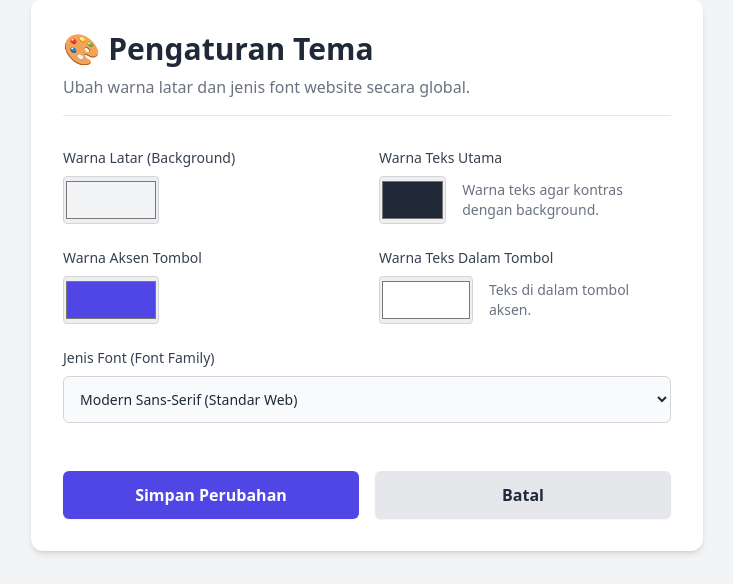
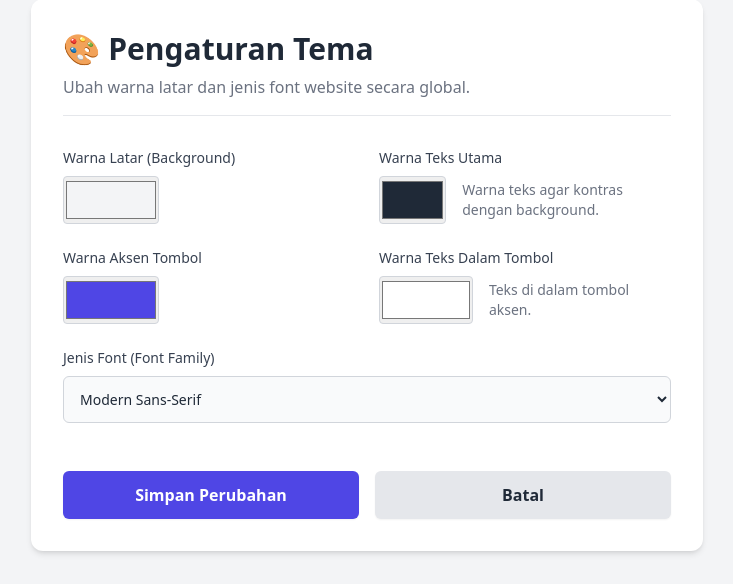
Before and after one commit to PKPL-Dapur-MBG/PKPL-TK2, a Django app: template main/templates/edit_style.html in a window 1280 px wide. Shown: the part 137-721 px from the top of the page, without its empty margins (273-1006 px from the left). Run offline with Django 4.2, Linux system fonts and the light colour scheme; the template is opened without the code that fills it, so the values that code supplies are empty; data comes from the database, SQL or seed files in the repository; some libraries are stand-ins or nearby versions.

Commit message:
fix font names

```diff
--- a/main/templates/edit_style.html
+++ b/main/templates/edit_style.html
@@ -47,11 +47,11 @@
             <select name="font_family" class="mt-1 block w-full pl-3 pr-10 py-3 text-base border-gray-300 focus:outline-none focus:ring-purple-500 focus:border-purple-500 sm:text-sm rounded-md border bg-gray-50">
                 <option value="ui-sans-serif, system-ui, -apple-system, BlinkMacSystemFont, 'Segoe UI', Roboto, 'Helvetica Neue', Arial, sans-serif"
                     {% if 'ui-sans-serif' in style.font_family %}selected{% endif %}>
-                    Modern Sans-Serif (Standar Web)
+                    Modern Sans-Serif
                 </option>
                 <option value="ui-serif, Georgia, Cambria, 'Times New Roman', Times, serif"
                     {% if 'ui-serif' in style.font_family or 'Times' in style.font_family %}selected{% endif %}>
-                    Elegan Serif (Times New Roman / Georgia)
+                    Times New Roman / Georgia
                 </option>
                 <option value="ui-monospace, SFMono-Regular, Menlo, Monaco, Consolas, 'Courier New', monospace"
                     {% if 'monospace' in style.font_family %}selected{% endif %}>
```
